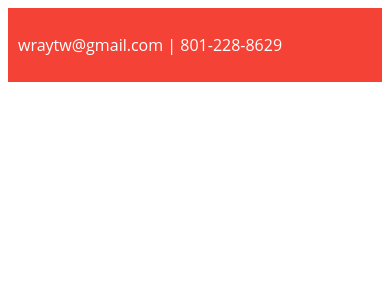
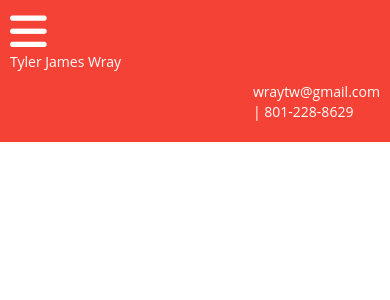
Before and after one commit to tylerwray/PersonalSite-old, a PHP site: page / in a window 390 px wide. Shown: the top 300 px of the page. Run offline with PHP 8.4, Linux system fonts and the light colour scheme; some libraries are stand-ins or nearby versions.

Commit message:
Added responsive style to header

```diff
--- a/assets/style.css
+++ b/assets/style.css
@@ -1,12 +1,21 @@
 
 * {
     font-family: 'Open Sans', Tahoma, serif;
+    color: white;
 }
 header {
     background-color: #F44336;
     padding: 10px;
 }
 
-#contact {
-    color: white;
+#info, #contact{
+    float: right;
 }
+
+#nav {
+    list-style-type: none;
+}
+
+.fa-bars {
+    float: left;
+}
--- a/index.html
+++ b/index.html
@@ -1,16 +1,28 @@
 <!DOCTYPE html>
 <html>
+
 <head>
     <meta title="Tyler Wray" />
     <link rel="stylesheet" href="assets/style.css" />
+    <link rel="stylesheet" href="https://maxcdn.bootstrapcdn.com/bootstrap/3.3.6/css/bootstrap.min.css" integrity="sha384-1q8mTJOASx8j1Au+a5WDVnPi2lkFfwwEAa8hDDdjZlpLegxhjVME1fgjWPGmkzs7" crossorigin="anonymous">
     <script src="https://use.fontawesome.com/d2a26e3cdc.js"></script>
 </head>
+
 <body>
+    <header class="row">
 
-        <header>
+        <div class="col-xs-12 col-lg-4">
+            <i class="fa fa-bars fa-3x" aria-hidden="true"></i>
+        </div>
+        <div class="col-xs-12 col-lg-4">
+            <p>Tyler James Wray</p>
+        </div>
+        <div id="info" class="col-xs-3 col-lg-4">
             <p id="contact">wraytw@gmail.com | 801-228-8629</p>
+        </div>
+
+
     </header>
-
 </body>
 
 </html>
```
Lines whose indentation alone changed are shown as unchanged.
